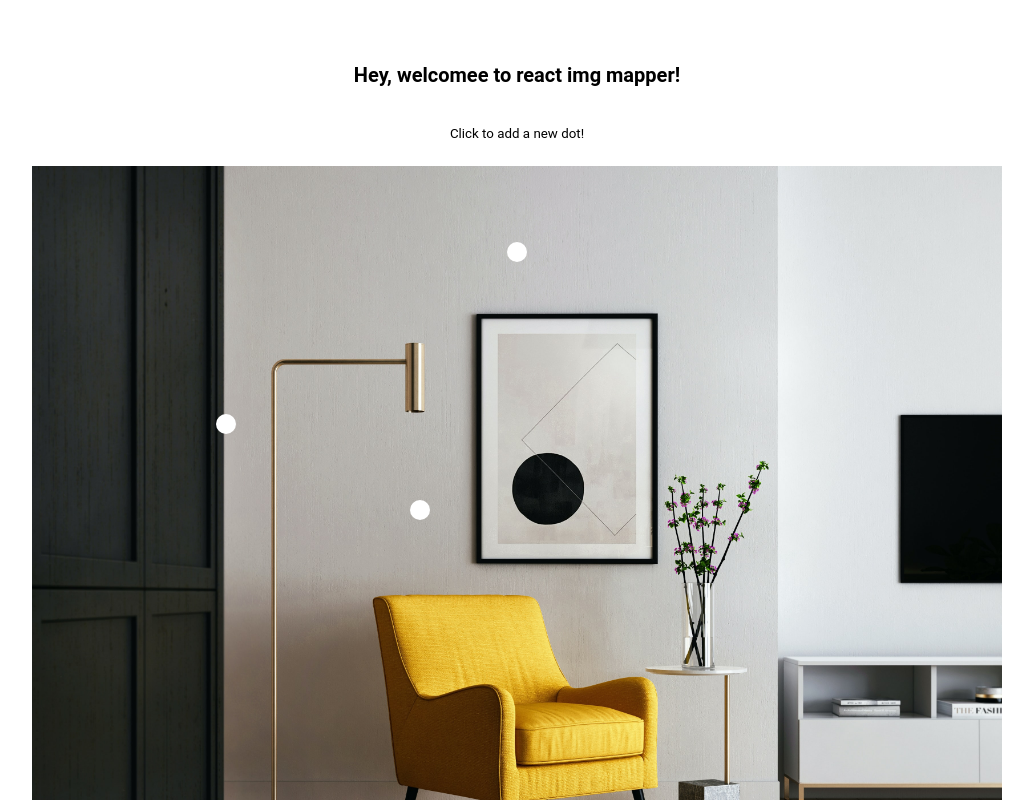
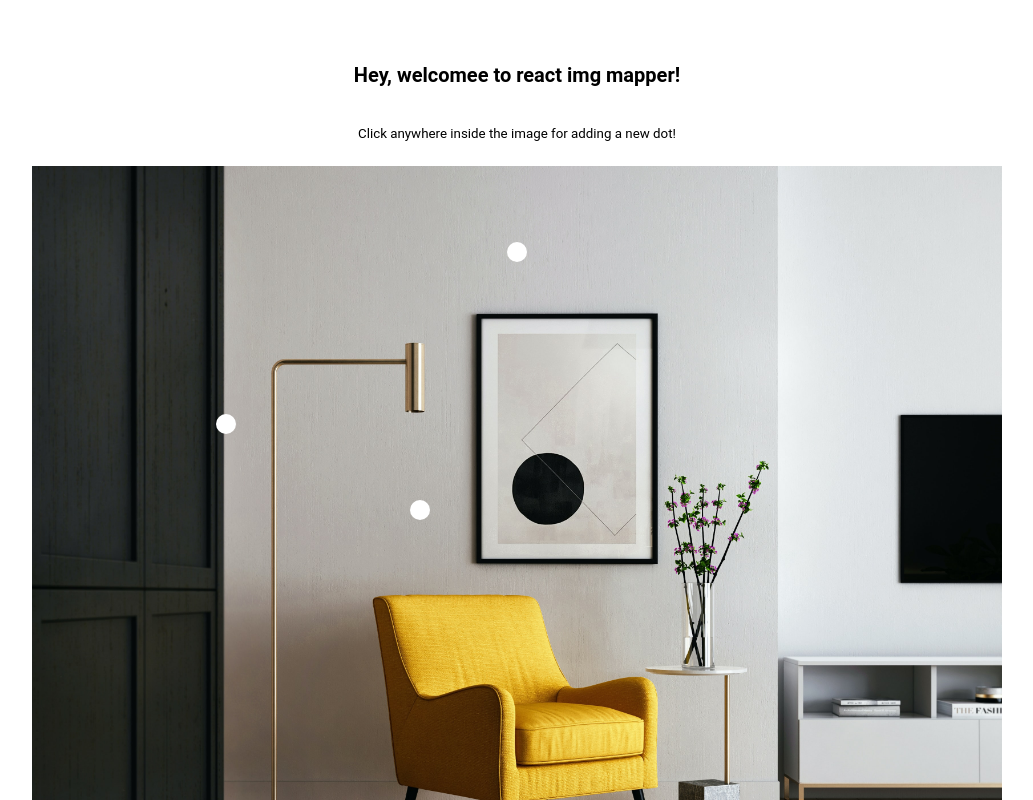
Before and after one commit to atakde/react-img-mapper, a React app: page / in a window 1280 px wide. Shown: the top 800 px of the page, without its empty margins (123-1156 px from the left). Built offline with nearby package versions, Linux system fonts and the light colour scheme.

Commit message:
feat(react-img-mapper): text added

```diff
--- a/src/App.js
+++ b/src/App.js
@@ -28,7 +28,7 @@ const App = () => {
   return (
     <div className="container">
       <h1>Hey, welcomee to react img mapper!</h1>
-      <small>Click to add a new dot!</small>
+      <small>Click anywhere inside the image for adding a new dot!</small>
       <ImgMapper
         src={ExampleImage}
         markers={markers}
```
